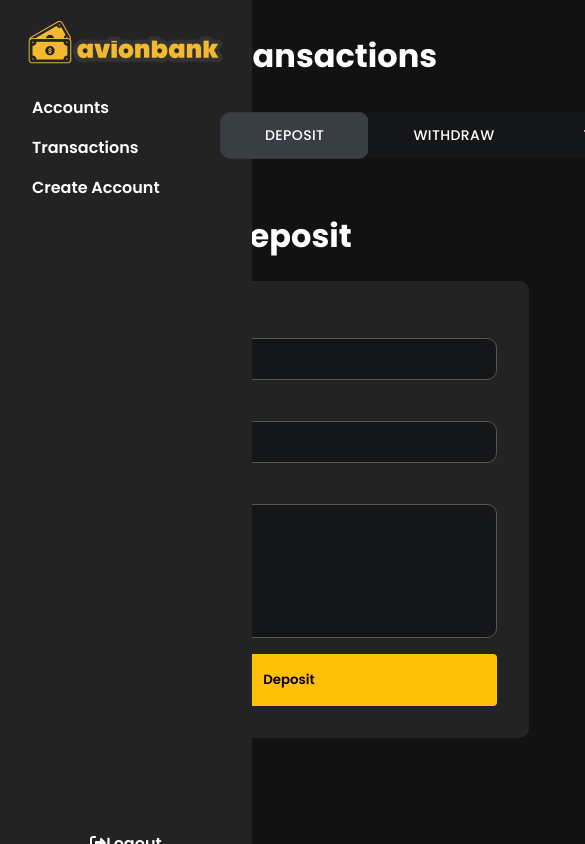
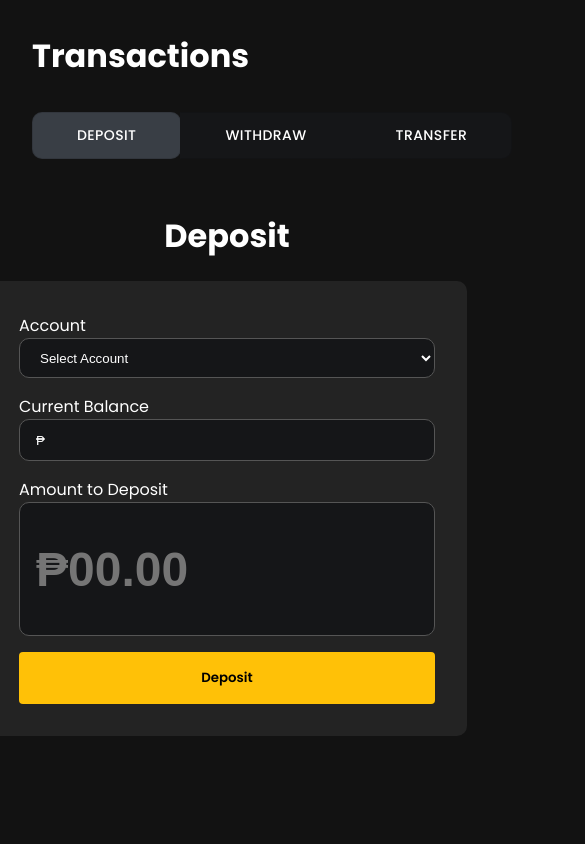
Before and after one commit to mishabalos/banking-app, a React (Create React App) app: page /transaction in a window 390 px wide. Shown: the top 844 px of the page, 585 px wide, since content can reach past the window. Built offline with nearby package versions, Linux system fonts and the light colour scheme; a web font is replaced by a local one.

Commit message:
annyeong

```diff
--- a/src/components/SideNav/SideNav.css
+++ b/src/components/SideNav/SideNav.css
@@ -1,4 +1,3 @@
-
 .sidenav {
   height: 100%;
   width: 252px;
@@ -58,5 +57,16 @@ width: 100%;
   font-size: 16px;
   color: white;
   font-weight: 600;
-  width:100%;
+  width: 100%;
 }
+
+@media (max-width: 768px) {
+  /* Your styles go here */
+  .sidenav, .sidenav-container {
+    display: none;
+  }
+
+  .transaction-page-content {
+    width: 100% !important;
+  }
+}
--- a/src/pages/transaction-page/Transaction.css
+++ b/src/pages/transaction-page/Transaction.css
@@ -1,6 +1,6 @@
 .transaction-header {
   display: flex;
-  justify-content: flex-start;
+  justify-content: space-between;
 
   h1 {
     margin: 0 !important;
@@ -40,7 +40,7 @@
   align-items: start;
 }
 
-.account, .transaction-balance, .transfer-account{
+.account, .transaction-balance, .transfer-account, .account-select{
   background-color: #151618 !important;
   height: 40px;
   color: white;
@@ -66,16 +66,16 @@
   }
 }
 
-.balance-label, .account-label, .deposit-label,.transfer_account-label{
+.balance-label, .account-label, .deposit-label,.transfer_account-label, .withdraw-label{
   text-align: left;
 }
 
-.account-form, .balance-form, .deposit-form, .transfer-account-form{
+.account-form, .balance-form, .deposit-form, .withdraw-form, .transfer-account-form{
   display: flex;
     flex-direction: column;
 }
 
-.deposit-input {
+.deposit-input, .withdraw-input {
   background-color: #151618 !important;
   height: 100px;
   color: white;
@@ -88,6 +88,20 @@
 .deposit-input::placeholder {
   font-size: 48px;
   font-weight: 600;
+}
+
+.deposit-modal {
+  position: absolute;
+  top: 50vh;
+  left: 45.8vw;
+  background-color: #121212;
+  display: flex;
+  width: 400px;
+  flex-direction: column;
+  justify-content: center;
+  align-items: center;
+  border: 1px solid;
+  border-radius: 10px;
 }
 
 /*Page css*/
--- a/src/pages/transaction-page/Transaction.jsx
+++ b/src/pages/transaction-page/Transaction.jsx
@@ -1,18 +1,94 @@
-import React, { useState } from 'react';
+import React, { useState, useEffect } from 'react';
 import SideNav from '../../components/SideNav/SideNav';
 import ToggleButtonGroup from '@mui/material/ToggleButtonGroup';
 import ToggleButton from '@mui/material/ToggleButton';
+import Modal from '@mui/material/Modal';
+import Box from '@mui/material/Box';
 import './Transaction.css';
 
 const Transaction = () => {
-  const [alignment, setAlignment] = useState('deposit');
+  const [transactionType, setTransactionType] = useState('deposit');
+  const [userAccounts, setUserAccounts] = useState([]);
+  const [selectedAccountName, setSelectedAccountName] = useState('');
+  const [accountBalance, setAccountBalance] = useState('');
+  const [depositAmount, setDepositAmount] = useState('');
+  const [withdrawAmount, setWithdrawAmount] = useState('');
+  const [isModalOpen, setIsModalOpen] = useState(false);
 
-  const handleChange = (event, newAlignment) => {
-    if (newAlignment !== null) {
-      setAlignment(newAlignment);
+  useEffect(() => {
+    const loadedUserAccounts = localStorage.getItem('users');
+    if (loadedUserAccounts) {
+      setUserAccounts(JSON.parse(loadedUserAccounts));
+    }
+  }, []);
+
+  const handleTransactionTypeChange = (event, newTransactionType) => {
+    if (newTransactionType !== null) {
+      setTransactionType(newTransactionType);
     }
   };
 
+  const handleAccountSelectionChange = event => {
+    const accountIndex = userAccounts.findIndex(account => account.accountName === event.target.value);
+    if (accountIndex !== -1) {
+      const selectedAccount = userAccounts[accountIndex];
+      setSelectedAccountName(selectedAccount.accountName);
+      const formattedBalance = selectedAccount.totalBalance.replace(/,/g, '');
+      setAccountBalance(formattedBalance);
+    } else {
+      setSelectedAccountName('');
+      setAccountBalance('');
+    }
+  };
+
+  const handleSubmitDeposit = (event) => {
+    event.preventDefault();
+    if (!depositAmount || !selectedAccountName) {
+      return;
+    }
+
+    const newBalance = parseFloat(accountBalance) + parseFloat(depositAmount);
+    setAccountBalance(newBalance.toString());
+    setIsModalOpen(true);
+
+    const updatedUserAccounts = userAccounts.map(account => {
+      if (account.accountName === selectedAccountName) {
+        const formattedNewBalance = newBalance.toFixed(2).replace(/\B(?=(\d{3})+(?!\d))/g, ',');
+        return { ...account, totalBalance: formattedNewBalance };
+      }
+      return account;
+    });
+    localStorage.setItem('users', JSON.stringify(updatedUserAccounts));
+  };
+
+  const handleSubmitWithdraw = (event) => {
+    event.preventDefault();
+    if (!withdrawAmount || !selectedAccountName) {
+      return;
+    }
+
+    if (parseFloat(withdrawAmount) > parseFloat(accountBalance)) {
+      alert('Insufficient funds');
+      return;
+    }
+
+    const newBalance = parseFloat(accountBalance) - parseFloat(withdrawAmount);
+    setAccountBalance(newBalance.toString());
+    setIsModalOpen(true);
+
+    const updatedUserAccounts = userAccounts.map(account => {
+      if (account.accountName === selectedAccountName) {
+        const formattedNewBalance = newBalance.toFixed(2).replace(/\B(?=(\d{3})+(?!\d))/g, ',');
+        return { ...account, totalBalance: formattedNewBalance };
+      }
+      return account;
+    });
+    localStorage.setItem('users', JSON.stringify(updatedUserAccounts));
+  };
+
+  const handleCloseModal = () => {
+    setIsModalOpen(false);
+  };
 
   return (
     <div className="transaction-container">
@@ -27,9 +103,9 @@ const Transaction = () => {
         <div className="transaction-buttons">
           <ToggleButtonGroup
             color="primary"
-            value={alignment}
+            value={transactionType}
             exclusive
-            onChange={handleChange}
+            onChange={handleTransactionTypeChange}
             aria-label="Transaction Type"
           >
             <ToggleButton value="deposit">Deposit</ToggleButton>
@@ -38,96 +114,123 @@ const Transaction = () => {
           </ToggleButtonGroup>
         </div>
 
-        {alignment === 'deposit' && (
+        {transactionType === 'deposit' && (
           <div className="transaction-form-container deposit">
             <h1>Deposit</h1>
             <div className='transaction-form'>
-
-              <form className='transaction'>
+              <form className='transaction' onSubmit={handleSubmitDeposit}>
                 <div className='account-form'>
-                  <label htmlFor="balance" className="account-label">Account</label>
-                  <input className="account" type="balance" placeholder="Select Account" required />
+                  <label htmlFor="account" className="account-label">Account</label>
+                  <select className="account" onChange={handleAccountSelectionChange} value={selectedAccountName}>
+                    <option value="">Select Account</option>
+                    {userAccounts.map((account, index) => (
+                      <option key={index} value={account.accountName}>{account.accountName}</option>
+                    ))}
+                  </select>
                 </div>
 
                 <div className='balance-form'>
-                  <label htmlFor="balance" className="balance-label">Balance</label>
-                  <input className="transaction-balance" type="balance" placeholder="0" required />
+                  <label htmlFor="balance" className="balance-label">Current Balance</label>
+                  <input className="transaction-balance" type="text" value={`₱${accountBalance}`} readOnly />
                 </div>
 
                 <div className='deposit-form'>
                   <label htmlFor="deposit" className="deposit-label">Amount to Deposit</label>
-                  <input className="deposit-input" type="balance" placeholder="₱00.00" required />
+                  <input className="deposit-input" type="number" placeholder="₱00.00" onChange={(e) => setDepositAmount(parseFloat(e.target.value))} required />
                 </div>
 
                 <button type="submit" className="transaction-submit">Deposit</button>
               </form>
             </div>
-
           </div>
         )}
 
-        {alignment === 'withdraw' && (
+        {transactionType === 'withdraw' && (
           <div className="transaction-form-container withdraw">
             <h1>Withdraw</h1>
             <div className='transaction-form'>
 
-              <form className='transaction'>
+              <form className='transaction' onSubmit={handleSubmitWithdraw}>
                 <div className='account-form'>
-                  <label htmlFor="balance" className="account-label">Account</label>
-                  <input className="account" type="balance" placeholder="Select Account" required />
+                  <label htmlFor="account" className="account-label">Account</label>
+                  <select className="account-select" id="account" onChange={handleAccountSelectionChange} value={selectedAccountName}>
+                    <option value="">Select Account</option>
+                    {userAccounts.map((account, index) => (
+                      <option key={index} value={account.accountName}>{account.accountName}</option>
+                    ))}
+                  </select>
                 </div>
 
                 <div className='balance-form'>
-                  <label htmlFor="balance" className="balance-label">Balance</label>
-                  <input className="transaction-balance" type="balance" placeholder="0" required />
+                  <label htmlFor="balance" className="balance-label">Current Balance</label>
+                  <input id="balance" className="transaction-balance" type="text" value={`₱${accountBalance}`} readOnly />
                 </div>
 
-                <div className='deposit-form'>
-                  <label htmlFor="deposit" className="deposit-label">Amount to Deposit</label>
-                  <input className="deposit-input" type="balance" placeholder="₱00.00" required />
+                <div className='withdraw-form'>
+                  <label htmlFor="withdraw" className="withdraw-label">Amount to Withdraw</label>
+                  <input id="withdraw" className="withdraw-input" type="number" placeholder="₱00.00" required onChange={(e) => setWithdrawAmount(parseFloat(e.target.value))} />
                 </div>
 
                 <button type="submit" className="transaction-submit">Withdraw</button>
               </form>
-            </div>
-
+              </div>
           </div>
         )}
 
-        {alignment === 'transfer' && (
-          <div className="transaction-form-container withdraw">
+        {transactionType === 'transfer' && (
+          <div className="transaction-form-container transfer">
             <h1>Transfer</h1>
             <div className='transaction-form'>
-
               <form className='transaction'>
                 <h4>Transfer From:</h4>
                 <div className='account-form'>
-                  <label htmlFor="balance" className="account-label">Account</label>
-                  <input className="account" type="balance" placeholder="Select Account" required />
+                  <label htmlFor="fromAccount" className="account-label">Account</label>
+                  <select className="account-select" id="fromAccount" onChange={handleAccountSelectionChange} value={selectedAccountName}>
+                    <option value="">Select Account</option>
+                    {userAccounts.map((account, index) => (
+                      <option key={index} value={account.accountName}>{account.accountName}</option>
+                    ))}
+                  </select>
                 </div>
 
                 <div className='balance-form'>
-                  <label htmlFor="balance" className="balance-label">Balance</label>
-                  <input className="transaction-balance" type="balance" placeholder="0" required />
+                  <label htmlFor="balance" className="balance-label">Current Balance</label>
+                  <input id="balance" className="transaction-balance" type="text" value={`₱${accountBalance}`} readOnly />
                 </div>
 
                 <h4>Transfer To:</h4>
                 <div className='transfer-account-form'>
-                  <label htmlFor="transferAccount" className="transfer_account-label">Account</label>
-                  <input className="transfer-account" type="balance" placeholder="Select Account" required />
+                  <label htmlFor="toAccount" className="transfer_account-label">Account</label>
+                  <select className="transfer-account-select" id="toAccount">
+                    <option value="">Select Account</option>
+                    {userAccounts.map((account, index) => (
+                      <option key={index} value={account.accountName}>{account.accountName}</option>
+                    ))}
+                  </select>
                 </div>
 
-                <div className='deposit-form'>
-                  <label htmlFor="deposit" className="deposit-label">Amount to Deposit</label>
-                  <input className="deposit-input" type="balance" placeholder="₱00.00" required />
+                <div className='transfer-form'>
+                  <label htmlFor="transferAmount" className="transfer-label">Amount to Transfer</label>
+                  <input id="transferAmount" className="transfer-input" type="number" placeholder="₱00.00" required />
                 </div>
 
-                <button type="submit" className="transaction-submit">Withdraw</button>
+                <button type="submit" className="transaction-submit">Submit Transfer</button>
               </form>
             </div>
-
           </div>
         )}
+
+        <Modal
+          open={isModalOpen}
+          onClose={handleCloseModal}
+          aria-labelledby="modal-modal-title"
+          aria-describedby="modal-modal-description"
+        >
+          <Box className="deposit-modal">
+            <h2 id="modal-modal-title">{transactionType === 'deposit' ? 'Deposit Successful!' : 'Withdrawal Successful!'}</h2>
+            <p id="modal-modal-description">New balance is: ₱{accountBalance}</p>
+          </Box>
+        </Modal>
       </div>
     </div>
   );
```
Also changed, not shown: src/pages/home-page/Home.jsx (+20 -8 lines). Lines whose indentation alone changed are shown as unchanged.
